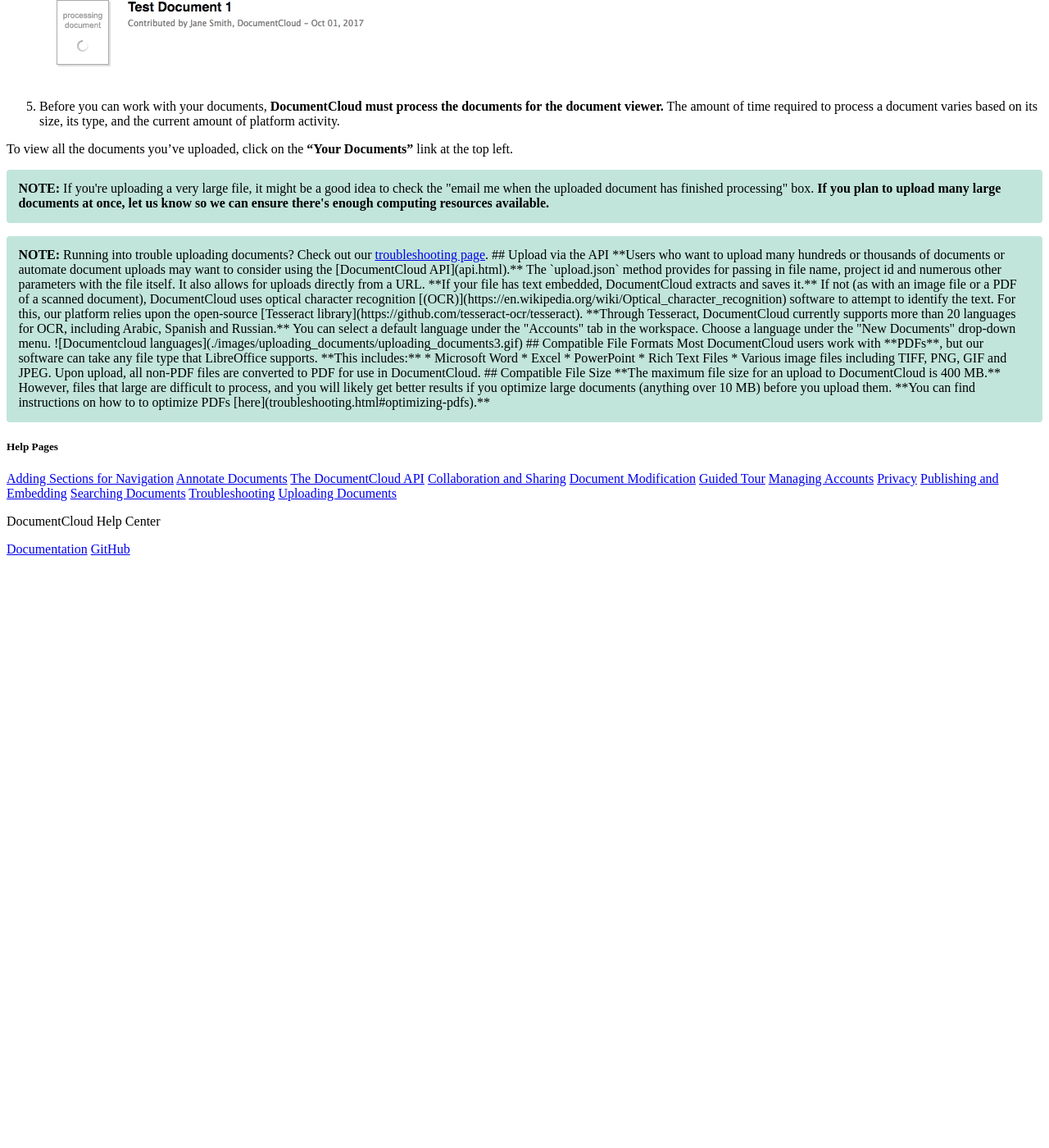
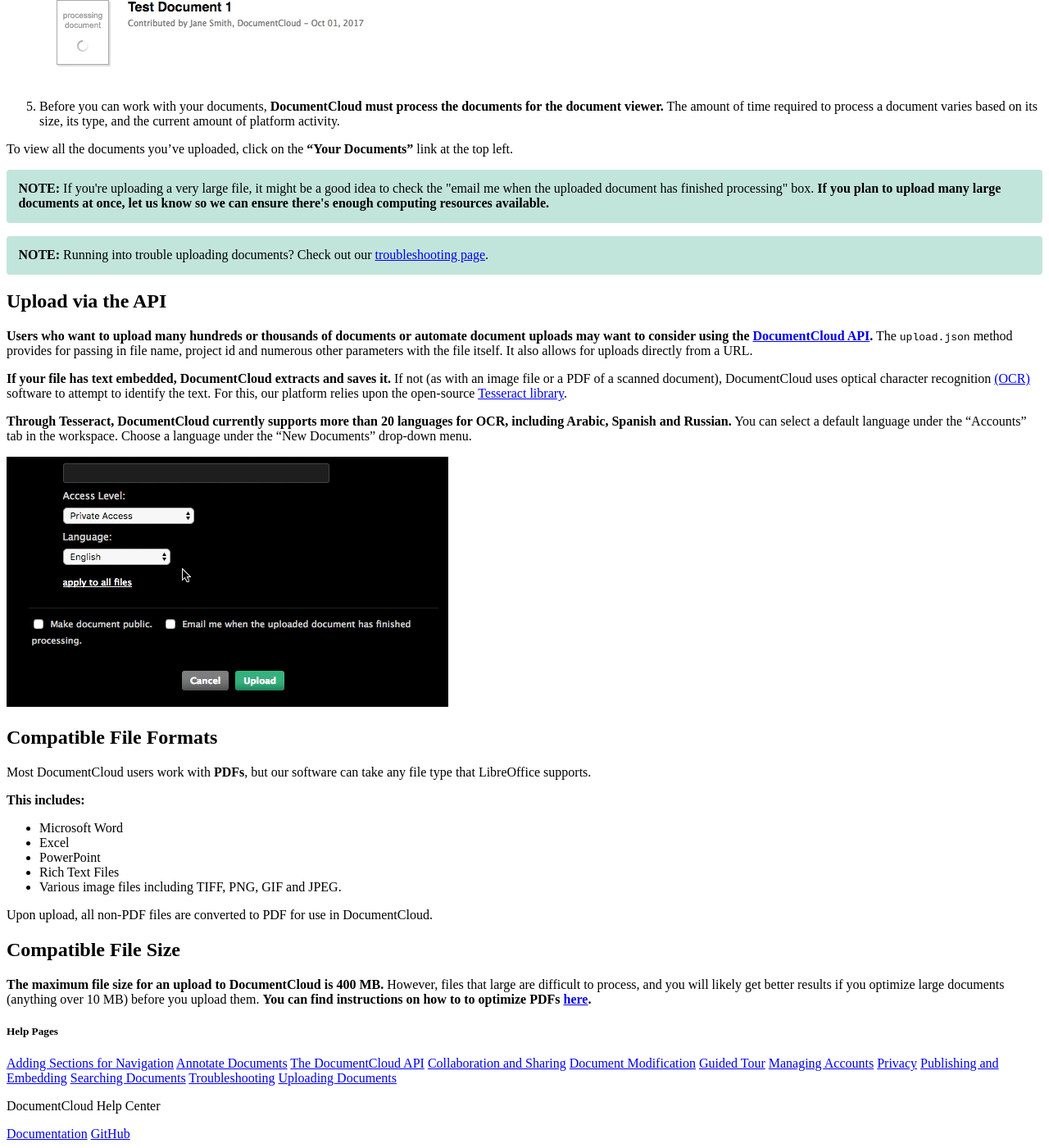
Before and after one commit to documentcloud/help_center, a Jekyll site: the page built from _help/uploading_documents.md, in a window 1280 px wide and 1400 px high, scrolled down 1893 px. Shown: the whole window at 82% size. Built offline with Jekyll 4.4.1, drawn with Linux system fonts in a browser that asks for light colours; comment, search, counter and statistics services are not loaded; before the commit the page ends 2580 px from its top, so only the background shows below that.

Commit message:
Edit styling

```diff
--- a/_help/uploading_documents.md
+++ b/_help/uploading_documents.md
@@ -51,7 +51,7 @@ To view all the documents you've uploaded, click on the **"Your Documents"** lin
 
 <p style="background:#c2e5db;padding:0.9em;border-radius:4px;"><b>NOTE:</b> If you're uploading a very large file, it might be a good idea to check the "email me when the uploaded document has finished processing" box. <b>If you plan to upload many large documents at once, let us know so we can ensure there's enough computing resources available.</b></p>
 
-<p style="background:#c2e5db;padding:0.9em;border-radius:4px;"><b>NOTE:</b> Running into trouble uploading documents? Check out our <a href="troubleshooting.html">troubleshooting page</a>.
+<p style="background:#c2e5db;padding:0.9em;border-radius:4px;"><b>NOTE:</b> Running into trouble uploading documents? Check out our <a href="troubleshooting.html">troubleshooting page</a>.</p>
 ## Upload via the API
 **Users who want to upload many hundreds or thousands of documents or automate document uploads may want to consider using the [DocumentCloud API](api.html).** The `upload.json` method provides for passing in file name, project id and numerous other parameters with the file itself. It also allows for uploads directly from a URL.
 
```
